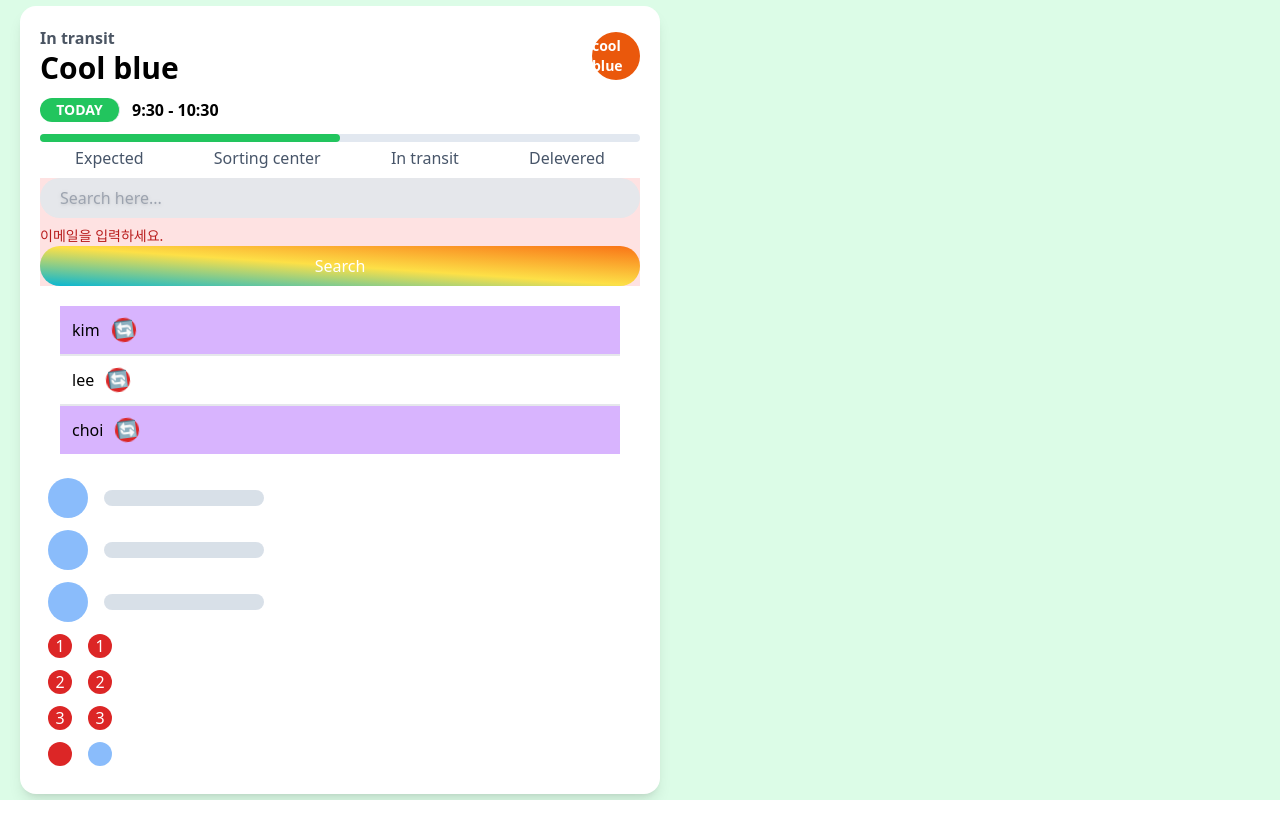
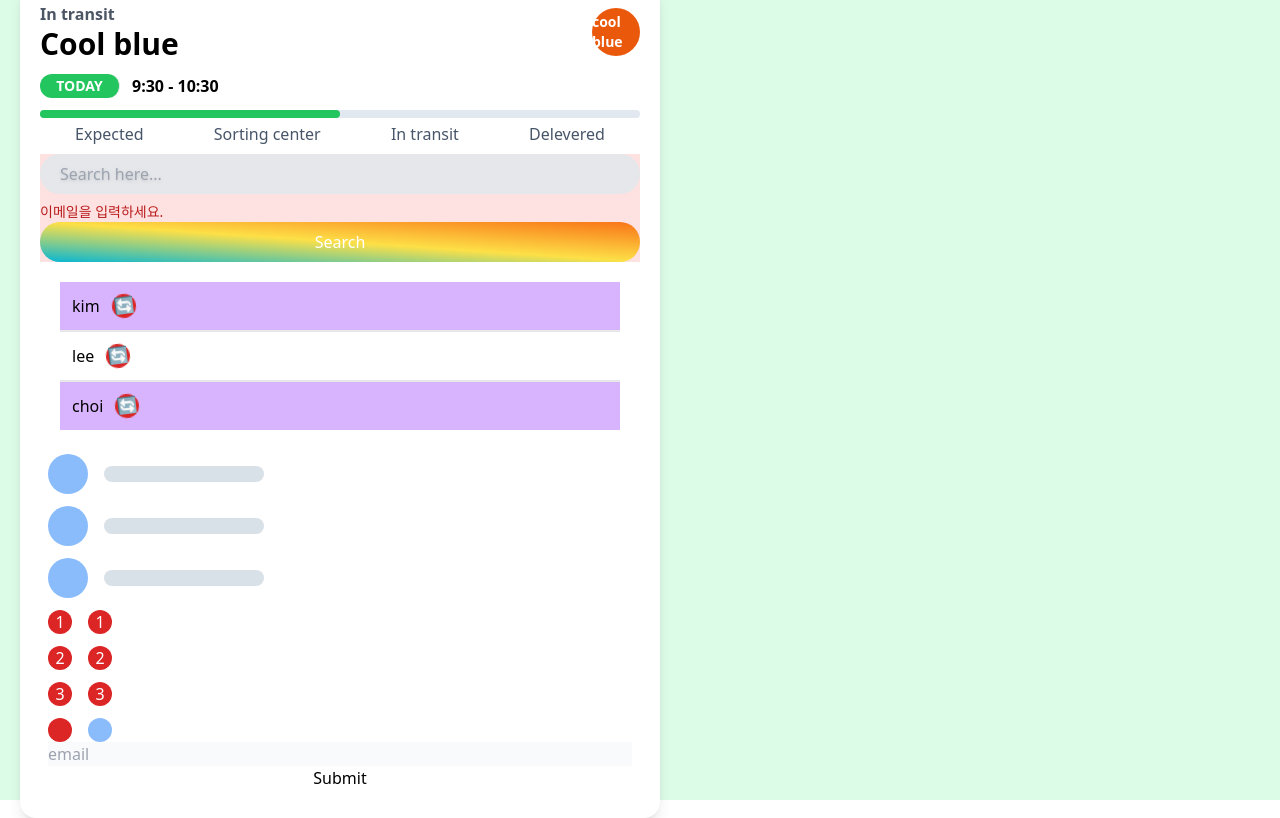
Before and after one commit to manonkim2/next_app, a Next.js app: page / in a window 1280 px wide. Built offline with nearby package versions, Linux system fonts and the light colour scheme.

Commit message:
[style] group modifiers

```diff
--- a/app/page.tsx
+++ b/app/page.tsx
@@ -87,6 +87,15 @@ export default function Home() {
               </div>
             ))}
           </div>
+
+          {/* group */}
+          <div className="group flex flex-col">
+            <input placeholder="email" type="email" className="bg-gray-50" />
+            <span className="hidden group-focus-within:block">
+              Make sure it tis a valid email...
+            </span>
+            <button>Submit</button>
+          </div>
         </div>
       </div>
     </main>
```
